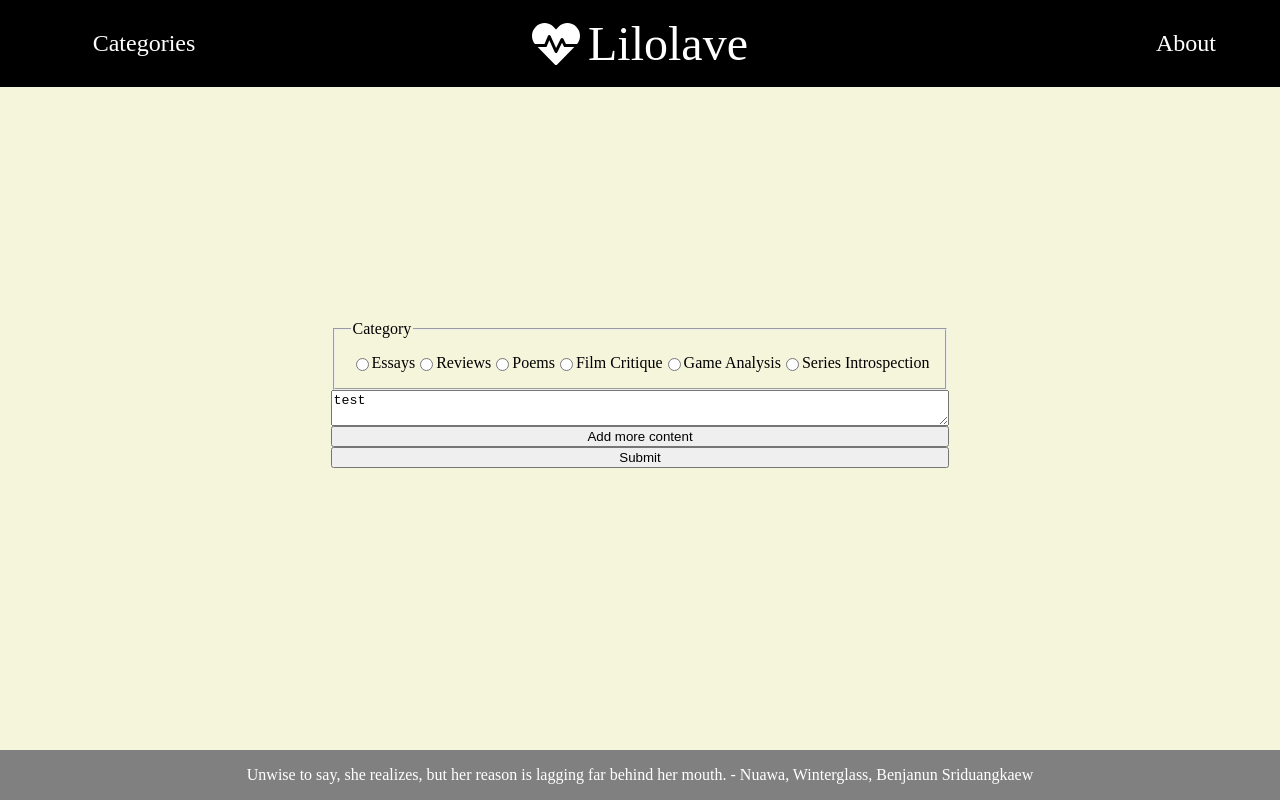
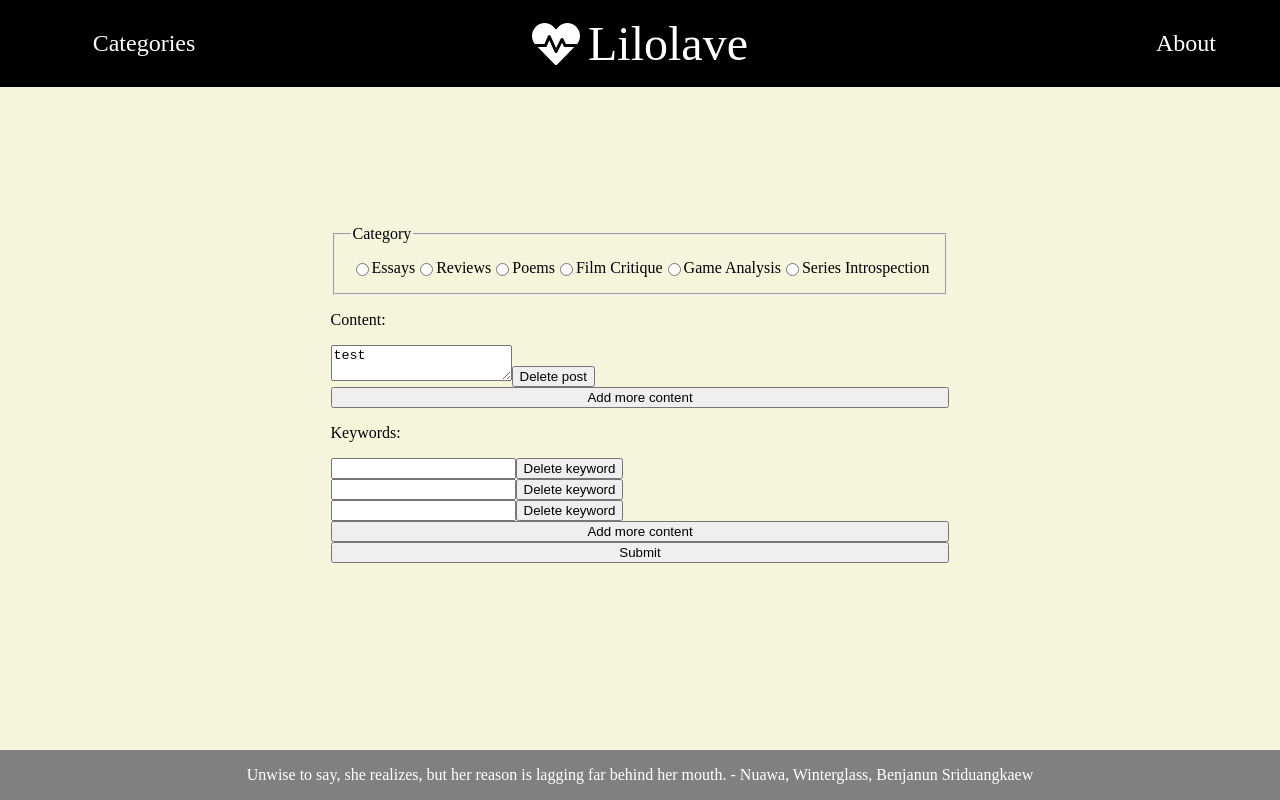
Before and after one commit to Diana-Deluvian/Lilolave, a React (Create React App) app in the folder client/: page /new-post in a window 1280 px wide. Built offline with nearby package versions, Linux system fonts and the light colour scheme; a web font is replaced by a local one.

Commit message:
content component delete functionality, keyword component

```diff
--- a/client/src/App.js
+++ b/client/src/App.js
@@ -52,6 +52,11 @@ const DATA = [{
   id: "04"
 }];
 
+let test = {
+  name: "testp",
+  contents: ["test1", "test2"]
+}
+
 function App() {
   const [filter, setFilter] = useState('All');
   return (
--- a/client/src/components/NewPost/NewPost.js
+++ b/client/src/components/NewPost/NewPost.js
@@ -2,17 +2,15 @@ import React, { useState } from 'react';
 import './NewPost.css';
 import { useHistory } from "react-router-dom";
 import NewPostCategories from './NewPostCategories/NewPostCategories';
-import NewPostTextArea from './NewPostTextArea/NewPostTextArea'
+import NewPostTextArea from './NewPostTextArea/NewPostTextArea';
+import NewPostKeyword from './NewPostKeyword/NewPostKeyword';
 
 const NewPost = (props) => {
     const [post, setPost] = useState({});
     const [textAreas, setTextAreas] = useState(props.contents || ["test"]);
+    const [keywords, setKeywords] = useState(props.keywords || ['', '', ''])
 
-    function addTextArea(e) {
-        e.preventDefault();
-        const newTextArea = "";
-        setTextAreas([...textAreas, newTextArea]);
-      }
+
 
     const handleChange = e => {
         const { name, value } = e.target;
@@ -21,12 +19,24 @@ const NewPost = (props) => {
             [name]: value
         }));
     };
+
+    function addTextArea(e) {
+      e.preventDefault();
+      const newTextArea = "";
+      setTextAreas([...textAreas, newTextArea]);
+    }
     const handleChangeContent = e => {
         let newTextArea = e.target.value;
         let newTextAreas =  [...textAreas]
         newTextAreas[e.target.id] = newTextArea;
-        console.log(newTextAreas)
         setTextAreas([...newTextAreas]);
+    }
+
+    const deleteContent = e => {
+      e.preventDefault();
+      let newTextAreas =  textAreas;
+      newTextAreas.splice(e.target.name, 1);
+      setTextAreas([...newTextAreas])
     }
 
     const textAreasList = textAreas
@@ -35,8 +45,41 @@ const NewPost = (props) => {
         id = {index}
         content = {textArea}
         handleChangeContent = {handleChangeContent}
+        deleteContent = {deleteContent}
       />
     ));
+
+    function addKeyword(e) {
+      e.preventDefault();
+      const newKeyword = "";
+      setKeywords([...keywords, newKeyword]);
+    }
+
+    const handleChangeKeyword = e => {
+      let newKeyword = e.target.value;
+      let newKeywords =  [...keywords]
+      newKeywords[e.target.id] = newKeyword;
+      setKeywords([...newKeywords]);
+  }
+
+  const deleteKeyword = e => {
+    e.preventDefault();
+    let newKeywords =  keywords;
+    newKeywords.splice(e.target.name, 1);
+    setKeywords([...newKeywords])
+  }
+    const keywordsList = keywords
+    .map((keyword, index) => (
+      <NewPostKeyword
+        id = {index}
+        keyword = {keyword}
+        handleChangeKeyword = {handleChangeKeyword}
+        deleteKeyword = {deleteKeyword}
+        gabagool={"gabagool"}
+      />
+    ));
+
+
 
     let history = useHistory();
     return (
@@ -45,8 +88,12 @@ const NewPost = (props) => {
 
     <form className="NewPostForm">
         <NewPostCategories handleChange={handleChange} />
+        <p>Content: </p>
         {textAreasList}
         <button onClick={addTextArea}>Add more content</button>
+        <p>Keywords: </p>
+        {keywordsList}
+        <button onClick={addKeyword}>Add more content</button>
     <button type="submit">Submit</button>
       </form>
     )
--- /dev/null
+++ b/client/src/components/NewPost/NewPostKeyword/NewPostKeyword.js
@@ -0,0 +1,14 @@
+import React, {useState} from 'react';
+
+import './NewPostKeyword.css';
+
+const NewPostKeyword = ({keyword,id, gabagool, handleChangeKeyword, deleteKeyword}) => {
+    return(
+        <div>
+        <input id={id} onChange={handleChangeKeyword} value={keyword}></input>
+        <button name={id} gabagool={gabagool} onClick={deleteKeyword}>Delete keyword</button>
+        </div>
+    )
+}
+
+export default NewPostKeyword;
--- a/client/src/components/NewPost/NewPostTextArea/NewPostTextArea.js
+++ b/client/src/components/NewPost/NewPostTextArea/NewPostTextArea.js
@@ -1,9 +1,12 @@
 import React, { useState } from 'react';
 
-const NewPostTextArea = ( {handleChangeContent, content, id }) => {
+const NewPostTextArea = ( {handleChangeContent, content, id, deleteContent }) => {
 
     return (
+        <div>
         <textarea id={id} onChange={handleChangeContent} value={content}></textarea>
+        <button name={id} onClick={deleteContent}>Delete post</button>
+        </div>
     )
 }
 
```
Also changed, not shown: client/src/components/NewPost/NewPostKeyword/NewPostKeyword.css (added).
